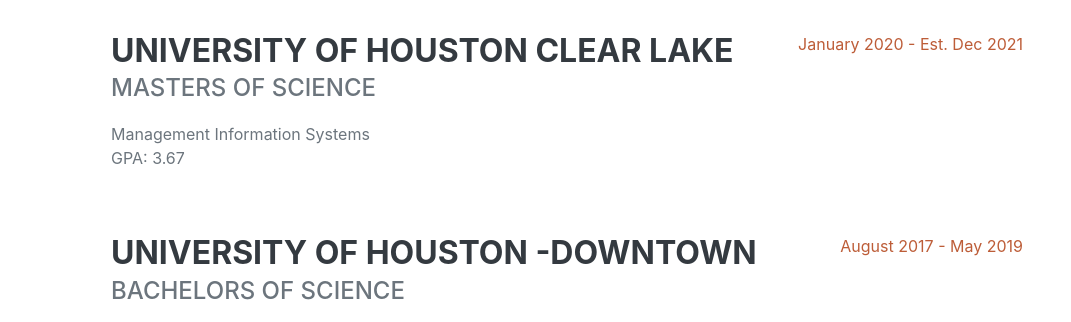
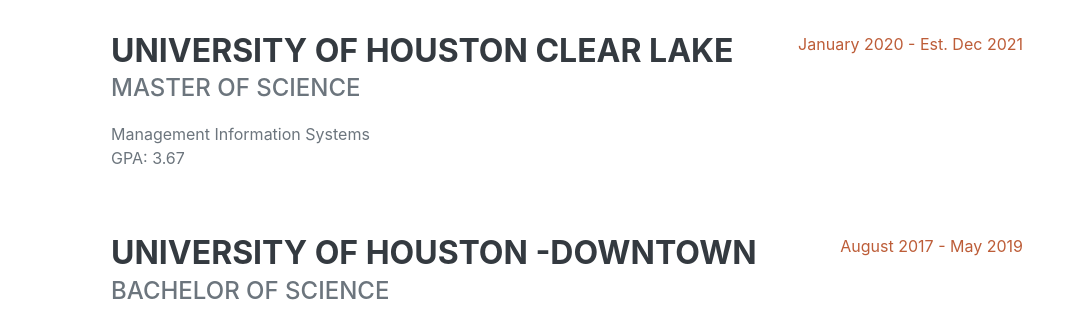
Before and after one commit to UHDrob/ro-go.com, a plain HTML site: page index.html in a window 1280 px wide. Shown: the part 2230-2552 px from the top of the page, without its empty margins (209-1280 px from the left). Drawn offline with nearby package versions, Linux system fonts and the light colour scheme; a web font is replaced by a local one.

Commit message:
Update index.html

```diff
--- a/index.html
+++ b/index.html
@@ -44,7 +44,7 @@
                         Roberto
                         <span class="text-primary">Gomez</span>
                     </h1>
-                    <h3>Masters of Science in Management Information Systems (Est. Dec 2021)</h3>
+                    <h3>Master of Science in Management Information Systems (Est. Dec 2021)</h3>
                     <h3>Bachelor of Science in Computer Science</h3>
                     <div class="subheading mb-5">
                         Houston, TX · (832) 800-6112 ·
@@ -111,7 +111,7 @@
                     <div class="d-flex flex-column flex-md-row justify-content-between mb-5">
                         <div class="flex-grow-1">
                             <h3 class="mb-0">University of Houston Clear lake</h3>
-                            <div class="subheading mb-3">Masters of Science</div>
+                            <div class="subheading mb-3">Master of Science</div>
                             <div>Management Information Systems</div>
                             <p>GPA: 3.67</p>
                         </div>
@@ -120,7 +120,7 @@
                     <div class="d-flex flex-column flex-md-row justify-content-between">
                         <div class="flex-grow-1">
                             <h3 class="mb-0">University of Houston -Downtown</h3>
-                            <div class="subheading mb-3">Bachelors of Science</div>
+                            <div class="subheading mb-3">Bachelor of Science</div>
                             <div>Computer Science</div>
                             <p>GPA: 3.56</p>
                         </div>
```
